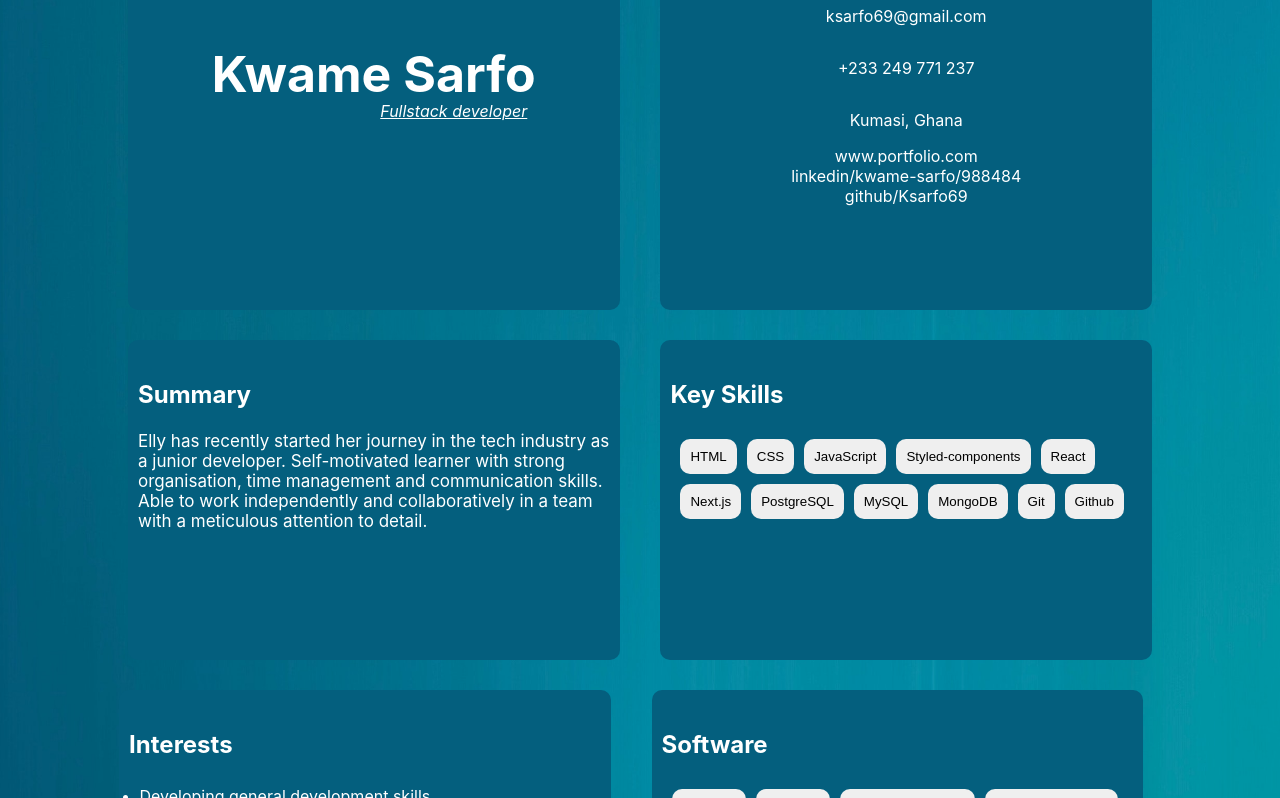
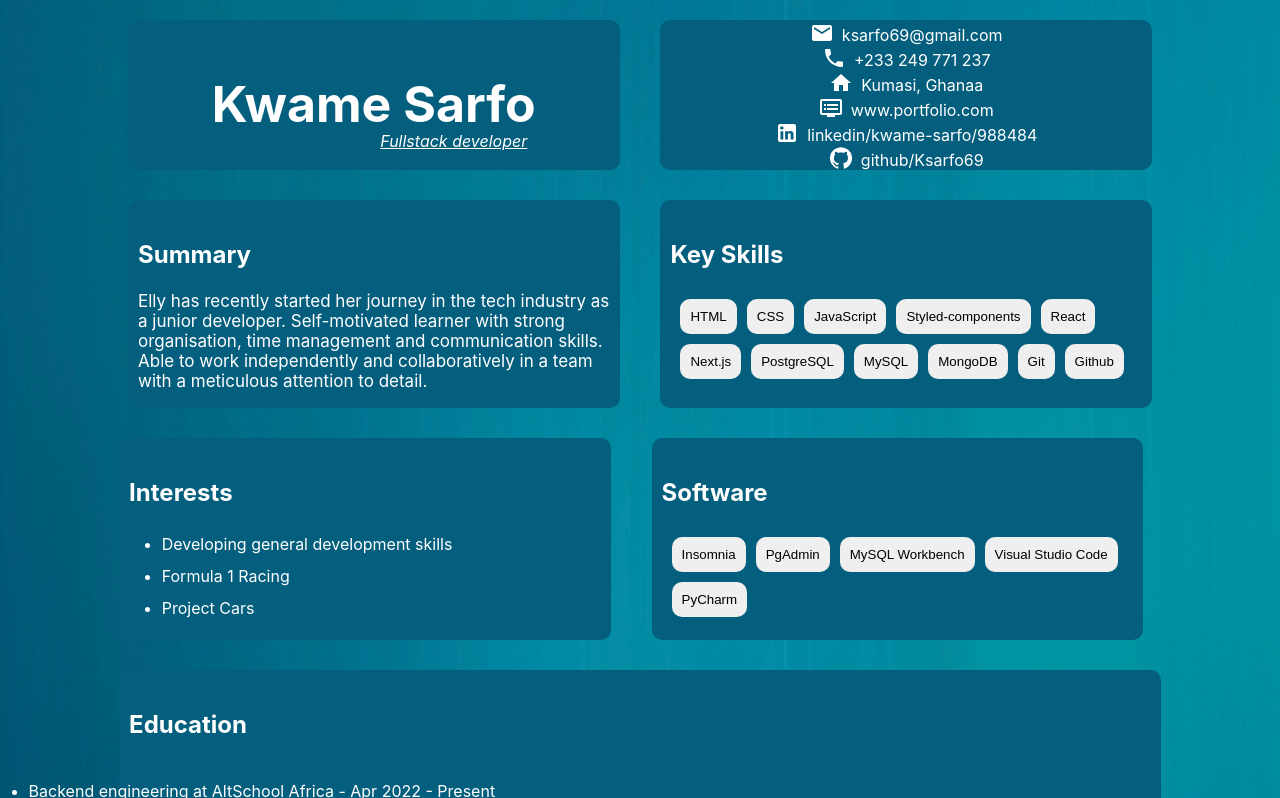
Before and after one commit to Ksarfo69/portfolio-website, a Next.js app: page /resume in a window 1280 px wide. Shown: the part 202-1000 px from the top of the page. Built offline with nearby package versions, Linux system fonts and the light colour scheme.

Commit message:
added projects and resume info

```diff
--- a/data/projectsdata.js
+++ b/data/projectsdata.js
@@ -1,21 +1,21 @@
 const projectdata = [
     {
         title: "FourEyesGh",
-        description: "This is version 2.0 of my personal website, which contains a portfolio, resume & digital garden. I built it with many fresh React & Gatsby features such as Dynamic Images, Hooks & MDX.",
+        description: "This is an e-commerce website I built to kickstart my small business, I built it using React, Node.js(Express.js), MongoDB and Styled-components. It uses React Redux for state management.",
         img: "/Img/foureyes.png",
         livelink: "https://www.shopfoureyesgh.com",
         github: "none"
     },
     {
         title: "TodoApp",
-        description: "This is version 2.0 of my personal website, which contains a portfolio, resume & digital garden. I built it with many fresh React & Gatsby features such as Dynamic Images, Hooks & MDX.",
+        description: "This is a project I created to gain hands-on experience in using a relational database. I built it using React, Node.js(Express.js), MySQL and Styled-components.",
         img: "/Img/todoapp.png",
         livelink: "http://the-todoapp.herokuapp.com/",
         github: "https://github.com/Ksarfo69/Fullstack-todo-app"
     },
     {
         title: "TrackFitPro",
-        description: "This is version 2.0 of my personal website, which contains a portfolio, resume & digital garden. I built it with many fresh React & Gatsby features such as Dynamic Images, Hooks & MDX.",
+        description: "I completed this project to practice integrating a backend sub-system with a frontend sub-system with RESTful APIs. I built it with React, Node.js(Express.js), MongoDB and bootstrap.",
         img: "/Img/trackfitpro.png",
         livelink: "http://trackfitpro.herokuapp.com/",
         github: "https://github.com/Ksarfo69/exercise-tracker-updated"
--- a/package.json
+++ b/package.json
@@ -9,6 +9,10 @@
     "lint": "next lint"
   },
   "dependencies": {
+    "@emotion/react": "^11.9.0",
+    "@emotion/styled": "^11.8.1",
+    "@mui/icons-material": "^5.8.3",
+    "@mui/material": "^5.8.3",
     "next": "12.1.6",
     "react": "18.1.0",
     "react-dom": "18.1.0"
--- a/pages/about.js
+++ b/pages/about.js
@@ -12,11 +12,11 @@ const About = () => {
             </div>
         <div className={styles.center}>
             <h1 className={styles.h1text}>About</h1>
-            <p className={styles.ptext}>I'm a self taught junior developer with 2 years of experience in my journey as a web developer.
+            <p className={styles.ptext}>I'm a self taught fullstack developer with experience in designing and building management systems as well as deploying and managing web applications.
 
                 I'm a self-motivated learner with strong organisation, time management & communication skills.
 
-                I'm able to work independently & collaboratively in a team with a meticulous attention to detail.
+                I'm able to work independently & collaboratively in a team with meticulous attention to detail.
                 </p>
         </div>
         <div className={styles.right}>
--- a/pages/projects.js
+++ b/pages/projects.js
@@ -15,7 +15,7 @@ const Projects = () => {
           {projectdata.map(item =>
             (<div className={styles.box}>
               <div className={styles.img}>
-                <Image src={item.img} alt="" width={450} height={250} />
+                <Image src={item.img} alt="" layout="fill"  />
               </div>
             <div className={styles.info}>
               <div className={styles.projecttitle}>
--- a/pages/resume.js
+++ b/pages/resume.js
@@ -3,6 +3,12 @@ import styles from "../styles/Resume.module.css"
 import Education from "../components/Education"
 import Certifications from "../components/Certifications"
 import Experience from "../components/Experience"
+import EmailIcon from '@mui/icons-material/Email';
+import PhoneIcon from '@mui/icons-material/Phone';
+import HomeIcon from '@mui/icons-material/Home';
+import DvrIcon from '@mui/icons-material/Dvr';
+import GitHubIcon from '@mui/icons-material/GitHub';
+import LinkedInIcon from '@mui/icons-material/LinkedIn';
 
 
 const Resume = () => {
@@ -21,12 +27,12 @@ const Resume = () => {
           </p>
           </div>
         <div className={styles.right}>
-          <p>ksarfo69@gmail.com</p>
-          <p>+233 249 771 237</p>
-          <p>Kumasi, Ghana</p>
-          <div>www.portfolio.com</div>
-          <div>linkedin/kwame-sarfo/988484</div>
-          <div>github/Ksarfo69</div>
+          <div className={styles.iconholder}><EmailIcon/><div className={styles.iconspacer}>ksarfo69@gmail.com</div></div>
+          <div className={styles.iconholder}><PhoneIcon/><div className={styles.iconspacer}>+233 249 771 237</div></div>
+          <div className={styles.iconholder}><HomeIcon/><div className={styles.iconspacer}>Kumasi, Ghanaa</div></div>
+          <div className={styles.iconholder}><DvrIcon/><div className={styles.iconspacer}>www.portfolio.com</div></div>
+          <div className={styles.iconholder}><LinkedInIcon/><div className={styles.iconspacer}>linkedin/kwame-sarfo/988484</div></div>
+          <div className={styles.iconholder}><GitHubIcon/><div className={styles.iconspacer}>github/Ksarfo69</div></div>
 
           </div>
         </div>
--- a/styles/Projects.module.css
+++ b/styles/Projects.module.css
@@ -40,7 +40,11 @@
 .img{
     border-radius: 12px;
     overflow: hidden;
+    width: 100%;
+    position: relative;
+    height: 250px;
 }
+
 
 .info{
     display: flex;
--- a/styles/Resume.module.css
+++ b/styles/Resume.module.css
@@ -3,6 +3,7 @@
     width: 100vw;
     background-size: cover;
     background-repeat: no-repeat;
+
 }
 
 .row{
@@ -21,6 +22,7 @@
 
 .mainwrapper{
     margin-top: 10%;
+    overflow: hidden;
 }
 
 .left{
@@ -32,9 +34,9 @@
     padding-right: 10px;
     background-color: #045F7E;
     width: 48%;
-    height: 40vh;
     border-radius: 10px;
     transition: all 0.3s ease;
+    font-weight: 400;
 }
 
 .left:hover{
@@ -50,9 +52,9 @@
     flex-direction: column;
     background-color: #045F7E;
     width: 48%;
-    height: 40vh;
     border-radius: 10px;
     transition: all 0.3s ease;
+    font-weight: 400;
 }
 
 
@@ -68,7 +70,9 @@
     padding-left: 10px;
     padding-right: 10px;
     padding-bottom: 10px;
+    margin-bottom: 10px;
     color: white;
+
     align-items: center;
     background-color: #045F7E;
     border-radius: 10px;
@@ -128,13 +132,13 @@
 }
 
 .list{
-    margin-left: -200px;
+    margin-left: -33%;
     color: white;
     line-height: 2;
 }
 
 .edulist{
-    margin-left: -14%;
+    margin-left: -27.5%;
     color: white;
     line-height: 2;
 }
@@ -152,7 +156,17 @@
 }
 
 .explist{
-    margin-left: -21%;
+    margin-left: -32.5%;
     color: white;
     line-height: 2;
 }
+
+.iconholder{
+    display: flex;
+    align-items: center;
+}
+
+.iconspacer{
+    margin-left: 8px;
+    margin-top: 5px;
+}
```
Also changed, not shown: 1 other file (tests, documents, lock files or other folders).
